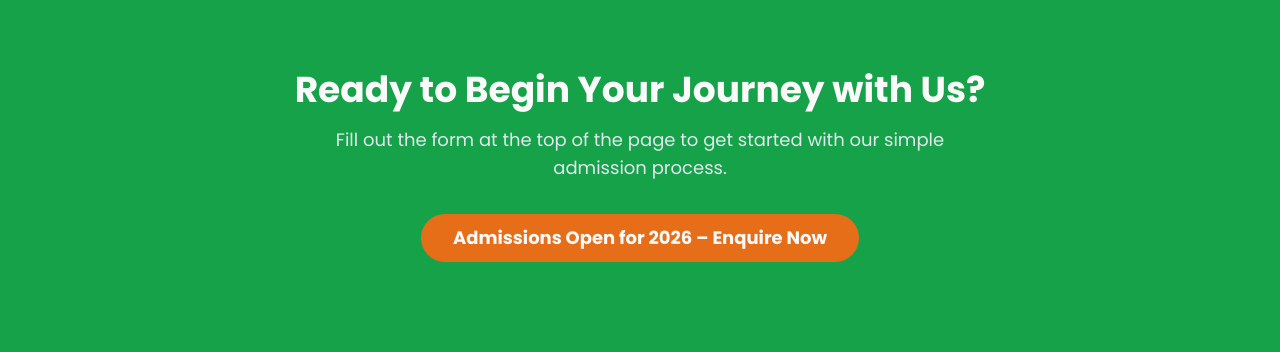
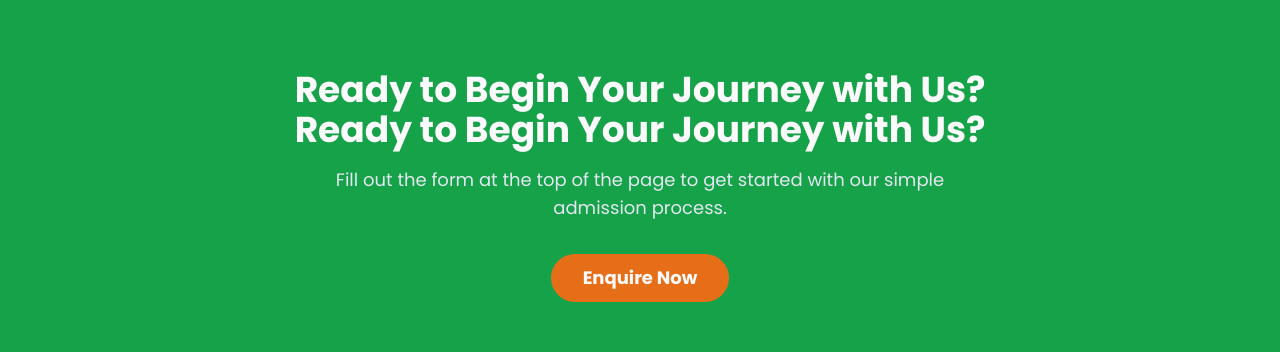
Before and after one commit to Abhisharma08/Dps-Anand-Landing-page, a Next.js app: page / in a window 1280 px wide. Shown: the part 3789-4141 px from the top of the page. Built offline with nearby package versions, Linux system fonts and the light colour scheme; no server answers.

Commit message:
button fixed

```diff
--- a/src/components/landing/final-cta-section.tsx
+++ b/src/components/landing/final-cta-section.tsx
@@ -14,8 +14,11 @@ export default function FinalCtaSection() {
   return (
     <section className="py-16 md:py-24 bg-primary text-primary-foreground">
       <div className="container mx-auto px-4 text-center">
-        <h2 className="text-3xl md:text-4xl font-bold font-headline mb-4">
+        <h2 className="text-3xl md:text-4xl font-bold font-headline mb-2">
           Ready to Begin Your Journey with Us?
+          <h4 className="text-xl md:text-4xl font-bold font-headline mb-4">
+          Ready to Begin Your Journey with Us?
+        </h4>
         </h2>
         <p className="max-w-2xl mx-auto text-lg text-slate-200 mb-8">
           Fill out the form at the top of the page to get started with our simple admission process.
@@ -25,7 +28,7 @@ export default function FinalCtaSection() {
           className="bg-accent hover:bg-accent/90 text-accent-foreground font-bold text-lg px-8 py-6 rounded-full"
           onClick={scrollToTop}
         >
-          Admissions Open for 2026 – Enquire Now
+        Enquire Now
         </Button>
       </div>
     </section>
```
